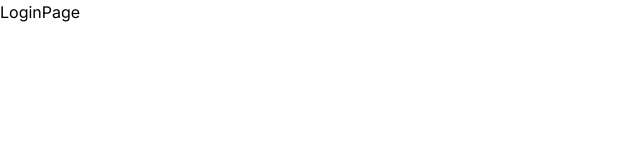
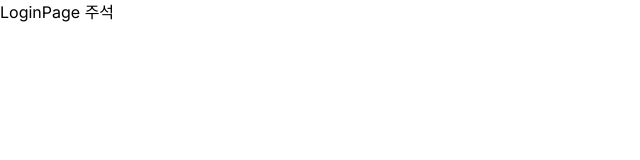
Before and after one commit to ClassRoom-Project/ClassRoom-Project, a Next.js app: page /login in a window 1280 px wide. Shown: the top 160 px of the page, without its empty margins (0-640 px from the left). Built offline with nearby package versions, Linux system fonts and the light colour scheme.

Commit message:
test: test #2

```diff
--- a/src/app/login/page.tsx
+++ b/src/app/login/page.tsx
@@ -1,3 +1,3 @@
 export default function LoginPage() {
-  return <div>LoginPage</div>;
+  return <div>LoginPage 주석</div>;
 }
```
